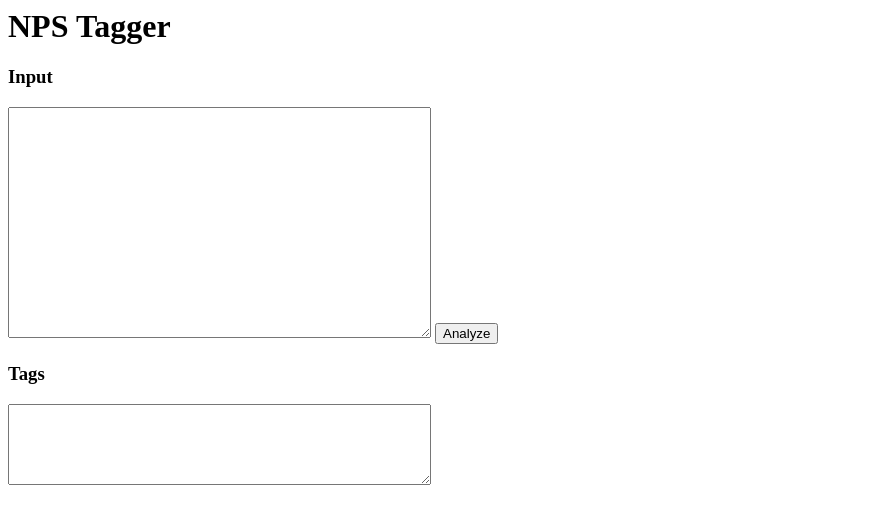
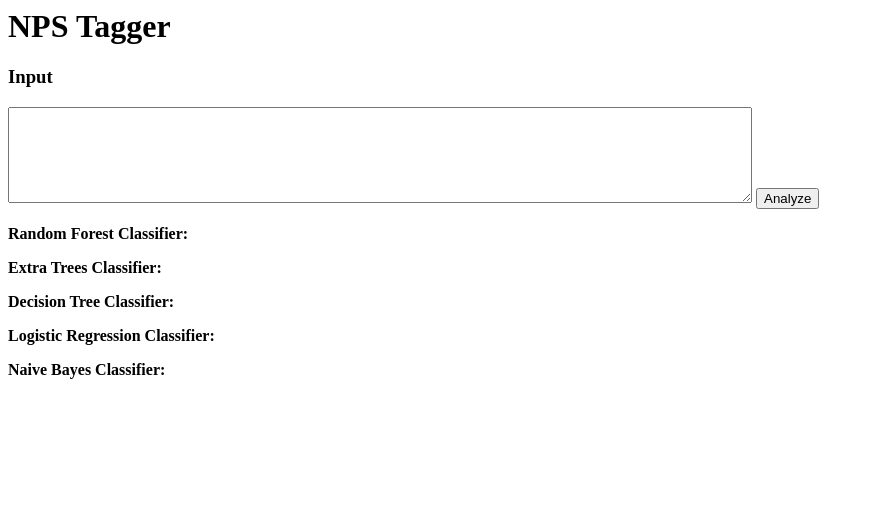
Before and after one commit to Eslam-Elsawy/mshackathon, a Django app: template templates/home.html in a window 1280 px wide. Shown: the top 524 px of the page, without its empty margins (0-874 px from the left). Run offline with Django 3.2, Linux system fonts and the light colour scheme; the template is opened without the code that fills it, so the values that code supplies are empty; some libraries are stand-ins or nearby versions.

Commit message:
UI clean up

```diff
--- a/templates/home.html
+++ b/templates/home.html
@@ -20,7 +20,12 @@
                     data: JSON.stringify(input),
                     dataType: 'text',
                     success: function (data) {
-                       $("#output_text_area").val(data);
+                        var response = JSON.parse(data)
+                       document.getElementById("rf").innerHTML = response['Random Forest Classifier'];
+                       document.getElementById("et").innerHTML = response['Extra Trees Classifier'];
+                       document.getElementById("dt").innerHTML = response['Decision Tree Classifier'];
+                       document.getElementById("lr").innerHTML = response['Logistic Regression Classifier'];
+                       document.getElementById("nb").innerHTML = response['Naive Bayes Classifier'];
                     },
                 });
             }
@@ -32,10 +37,23 @@
         </div>
         <div>
             <h3>Input</h3>
-            <textarea id="input_text_area" rows="15" cols="50"></textarea>
+            <textarea id="input_text_area" rows="6" cols="90"></textarea>
             <button onclick="analyze();">Analyze</button>
-            <h3>Tags</h3>
-            <textarea id="output_text_area" rows="5" cols="50"></textarea>
+            <div>
+                <p><b>Random Forest Classifier:</b> <span id="rf"></span></p>
+            </div>
+            <div>
+                <p><b>Extra Trees Classifier:</b> <span id="et"></span></p>
+            </div>
+            <div>
+                <p><b>Decision Tree Classifier:</b> <span id="dt"></span></p>
+            </div>
+            <div>
+                <p><b>Logistic Regression Classifier:</b> <span id="lr"></span></p>
+            </div>
+            <div>
+                <p><b>Naive Bayes Classifier:</b> <span id="nb"></span></p>
+            </div>
         </div>
     </body>
 </html>
```
Also changed, not shown: mshackathon/views.py (+5 -2 lines).
